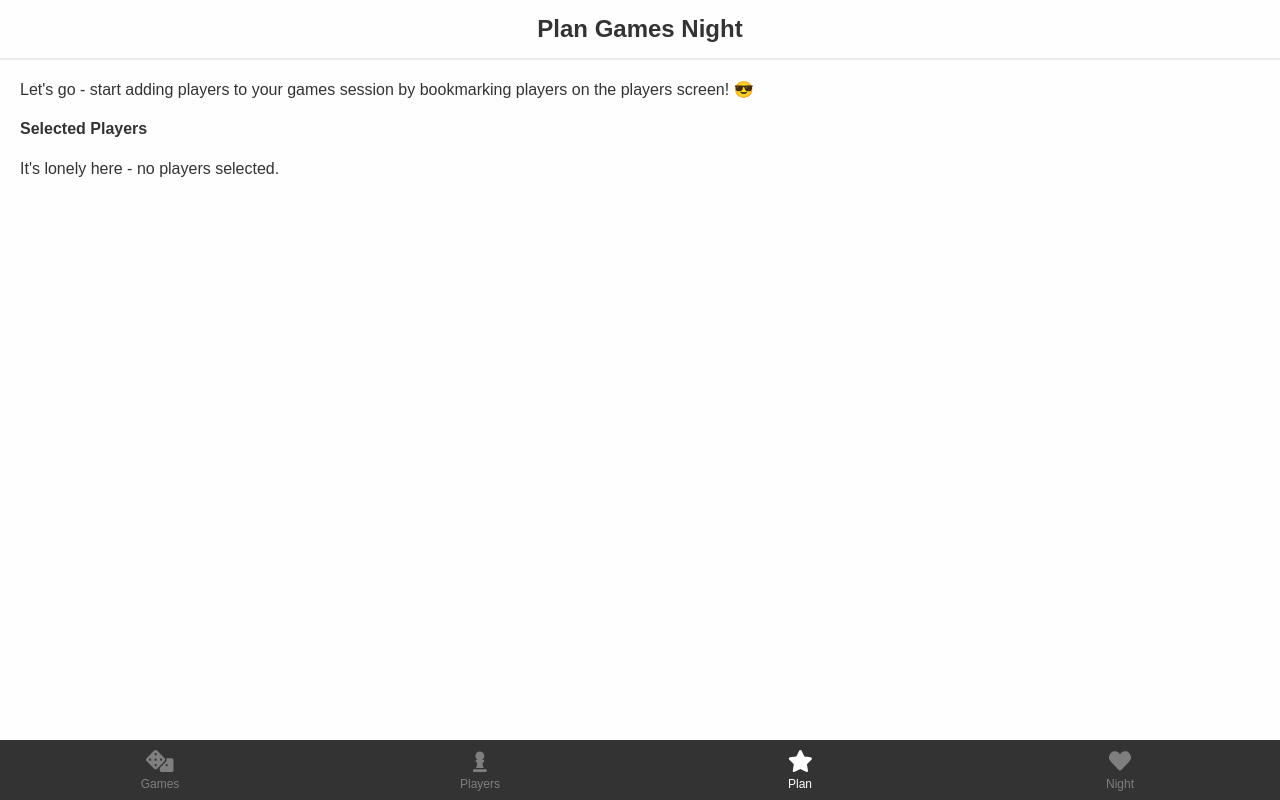
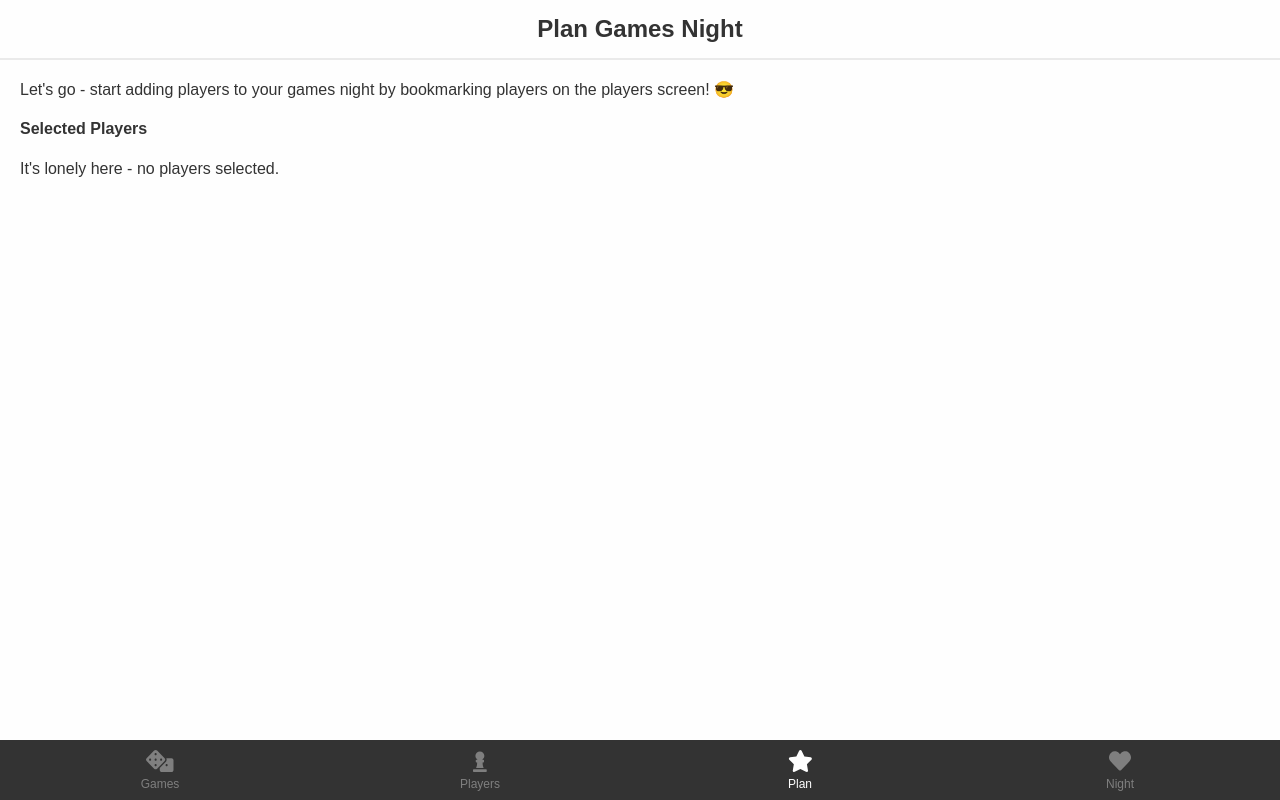
Before and after one commit to fraukedtz/board-games-app, a React (Create React App) app: page /plangamesnight in a window 1280 px wide. Built offline with nearby package versions, Linux system fonts and the light colour scheme; a web font is replaced by a local one.

Commit message:
Add default player image

```diff
--- a/src/components/card/PlayerCard.js
+++ b/src/components/card/PlayerCard.js
@@ -3,6 +3,7 @@ import PropTypes from 'prop-types'
 import { FontAwesomeIcon } from '@fortawesome/react-fontawesome'
 import styled from 'styled-components'
 
+import ImgDefault from '../../images/players/default.png'
 import Card from './Card'
 import BookmarkIcon from '../styledcomponents/BookmarkIcon'
 import ToggleIcon from '../styledcomponents/ToggleIcon'
@@ -48,8 +49,7 @@ export default class PlayerCard extends Component {
   }
 
   static defaultProps = {
-    imgScr:
-      'https://cf.geekdo-images.com/original/img/z3OFp3362X0ZPf5CIc5vfxzwDsg=/0x0/pic981505.jpg'
+    imgScr: ImgDefault
   }
 
   render() {
--- a/src/components/screens/MyGamesNightScreen.js
+++ b/src/components/screens/MyGamesNightScreen.js
@@ -33,8 +33,7 @@ export default class MyGamesNightScreen extends Component {
           ) : (
             <React.Fragment>
               It's empty here - start planing your games night by selecting
-              players and choosing games that you would like to play together!
-              😎
+              players and choosing games that you'd like to play together! 😎
             </React.Fragment>
           )}
         </Container>
--- a/src/components/screens/PlanGamesNightScreen.js
+++ b/src/components/screens/PlanGamesNightScreen.js
@@ -16,8 +16,8 @@ export default class PlanGamesNightScreen extends Component {
         <Container>
           {this.props.gamesNight.players.length > 0 ? null : (
             <React.Fragment>
-              Let's go - start adding players to your games session by
-              bookmarking players on the players screen! 😎
+              Let's go - start adding players to your games night by bookmarking
+              players on the players screen! 😎
             </React.Fragment>
           )}
 
```
Also changed, not shown: src/images/players/default.png (added).
